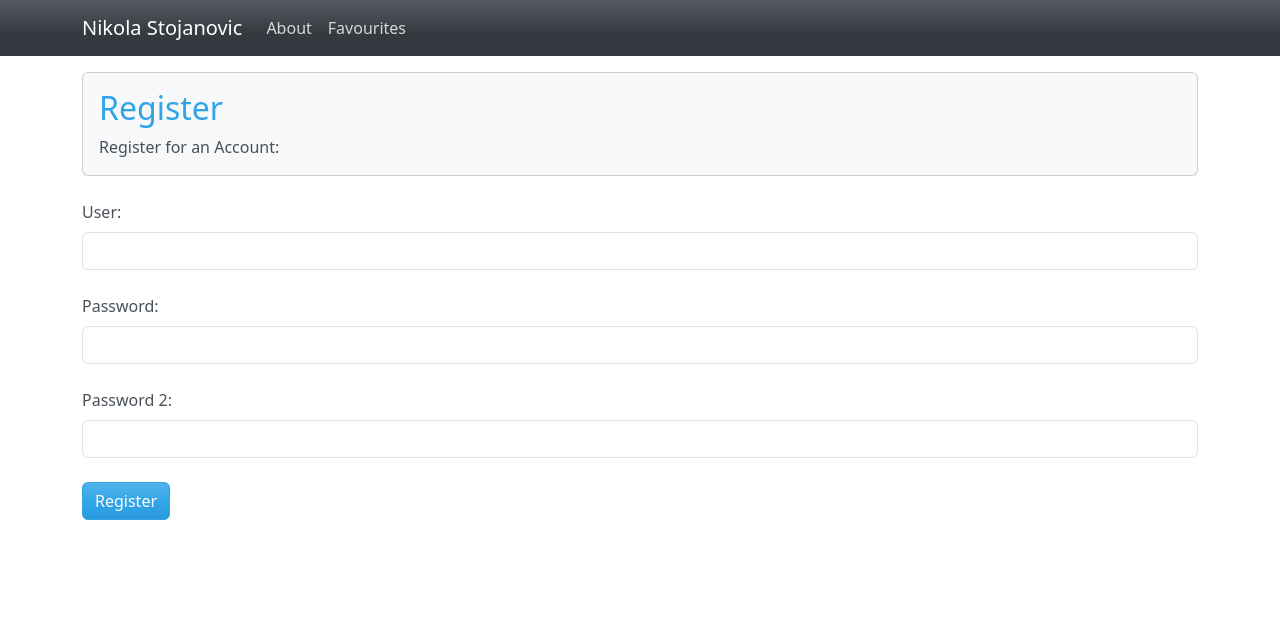
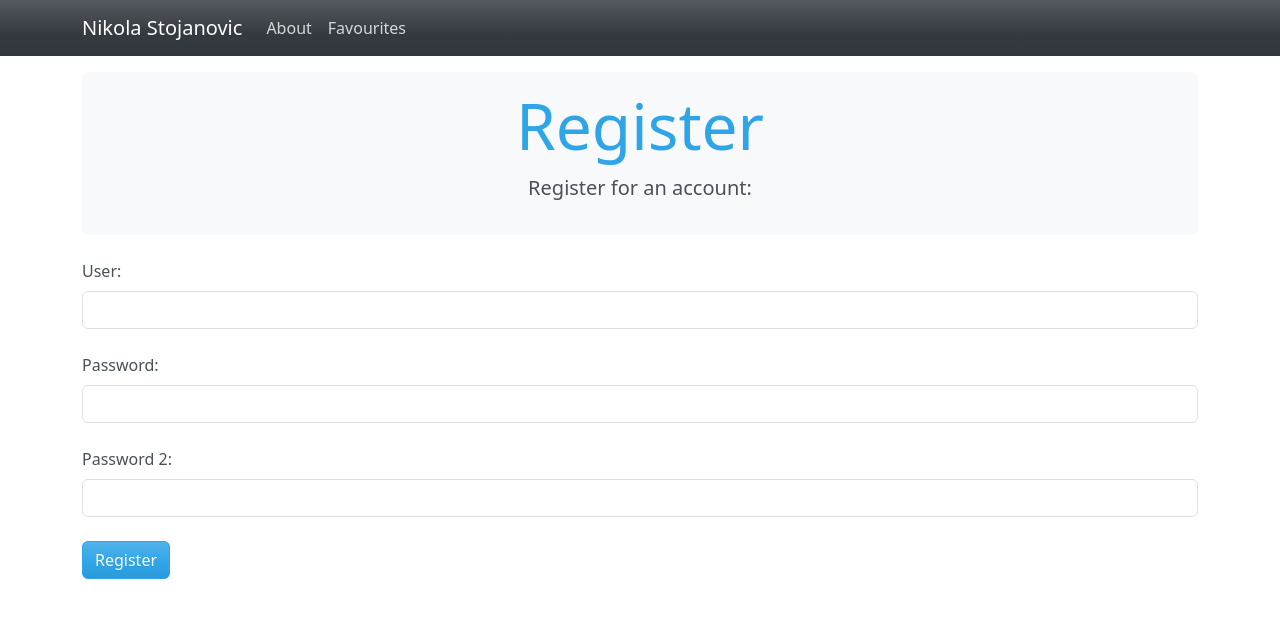
Before and after one commit to nikolastoj95/BTI425-WebProgramming_Apps_Services, a Next.js app in the folder assignments/dev/a3/assign3-app/: page /register in a window 1280 px wide. Shown: the top 618 px of the page. Built offline with nearby package versions, Linux system fonts and the light colour scheme.

Commit message:
added PageHeader comp to show Header of page

```diff
--- a/assignments/dev/a3/assign3-app/pages/register.js
+++ b/assignments/dev/a3/assign3-app/pages/register.js
@@ -1,3 +1,4 @@
+import PageHeader from "@/components/PageHeader";
 import registerUser from "@/lib/authenticate";
 
 import { useRouter } from "next/router";
@@ -20,12 +21,11 @@ export default function Register(){
         try {
             await registerUser(user,password,password2);
             console.log("logged in");
-            //redirect to vechile to veciles route
-
-
             router.push(`/login`);
+            //redirect to login page
 
         } catch (err) {
+            // error on backend
             console.log(err.message)
             setMessage(err.message)
         }
@@ -37,12 +37,7 @@ export default function Register(){
 
     return (
       <>
-        <Card bg="light">
-          <Card.Body>
-            <h2>Register</h2>Register for an Account:
-          </Card.Body>
-        </Card>
-        <br />
+        <PageHeader text={<h1 class="display-3">Register</h1>} subtext={<p className="lead">Register for an account: </p>} />
         <Form onSubmit={handleSubmit}>
           <Form.Group>
             <Form.Label>User:</Form.Label>
```
